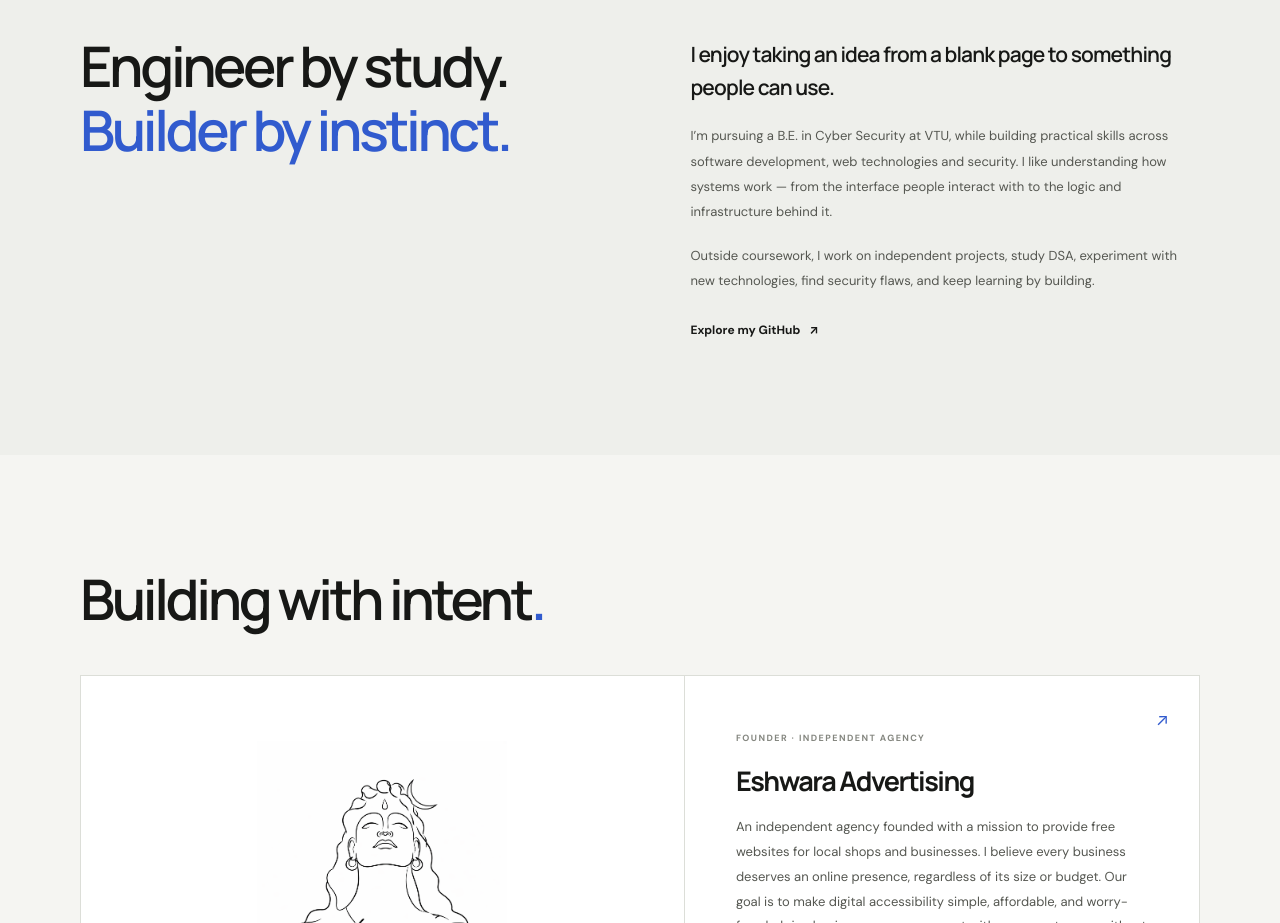
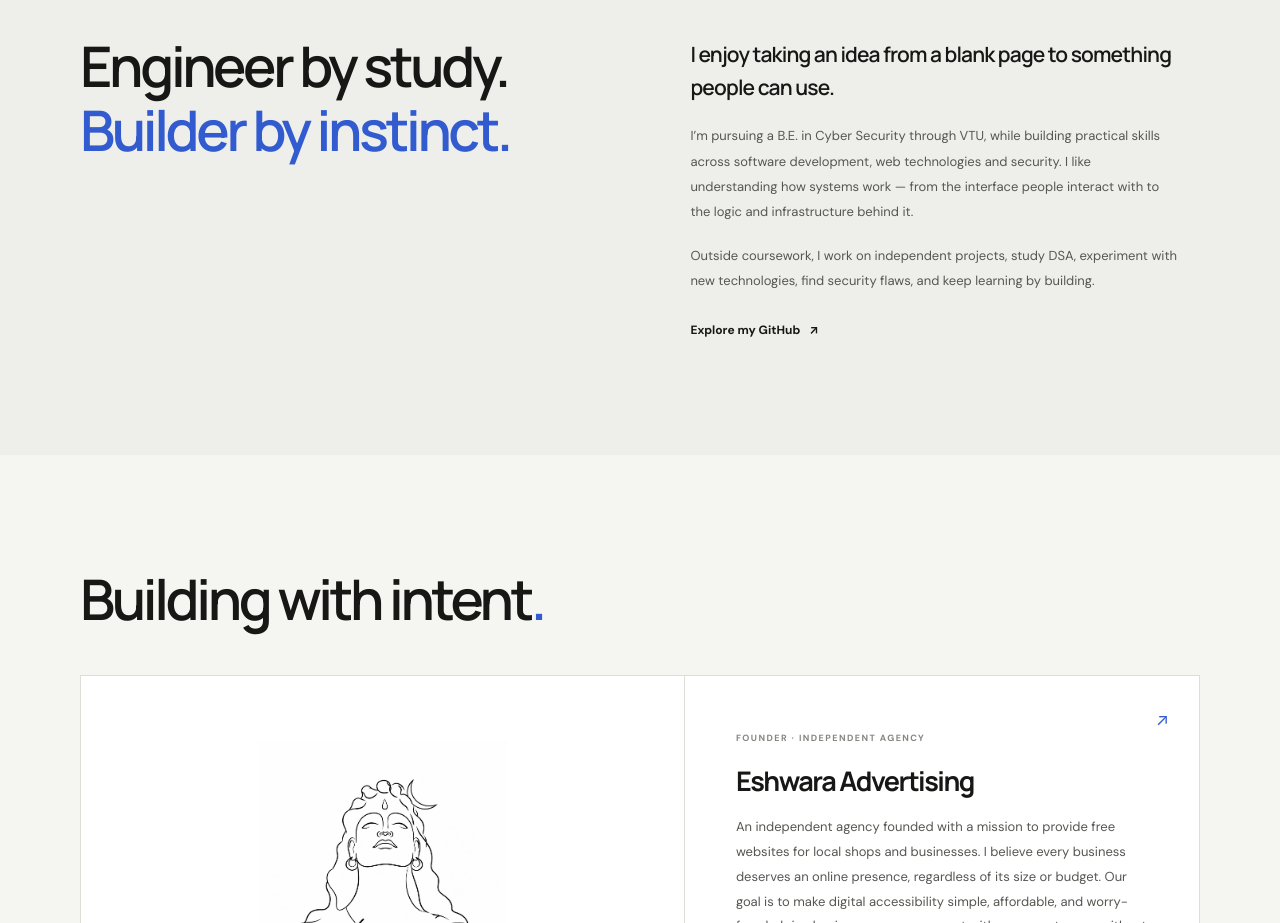
Before and after one commit to tejas49167-ui/my_portfolio, a plain HTML site: page index.html in a window 1280 px wide. Shown: the part 1560-2483 px from the top of the page. Drawn offline with Linux system fonts and the light colour scheme.

Commit message:
Edited portfolio

```diff
--- a/index.html
+++ b/index.html
@@ -89,7 +89,7 @@
         </div>
         <div class="about-copy reveal">
           <p class="about-lead">I enjoy taking an idea from a blank page to something people can use.</p>
-          <p>I’m pursuing a B.E. in Cyber Security at VTU, while building practical skills across software development, web technologies and security. I like understanding how systems work — from the interface people interact with to the logic and infrastructure behind it.</p>
+          <p>I’m pursuing a B.E. in Cyber Security through VTU, while building practical skills across software development, web technologies and security. I like understanding how systems work — from the interface people interact with to the logic and infrastructure behind it.</p>
           <p>Outside coursework, I work on independent projects, study DSA, experiment with new technologies, find security flaws, and keep learning by building.</p>
           <a class="text-link" href="https://github.com/tejas49167-ui" target="_blank" rel="noopener noreferrer">Explore my GitHub <span aria-hidden="true">↗</span></a>
         </div>
```
Also changed, not shown: images/me.jpeg.
